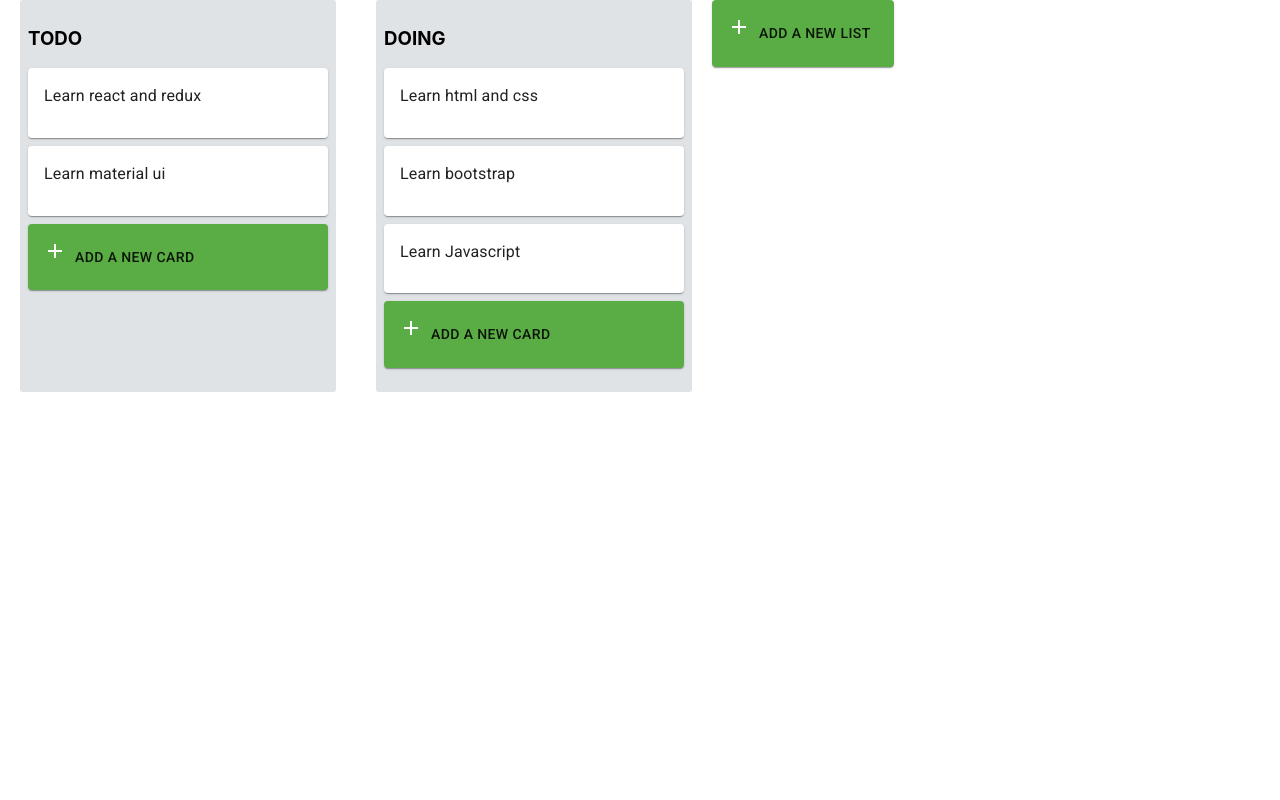
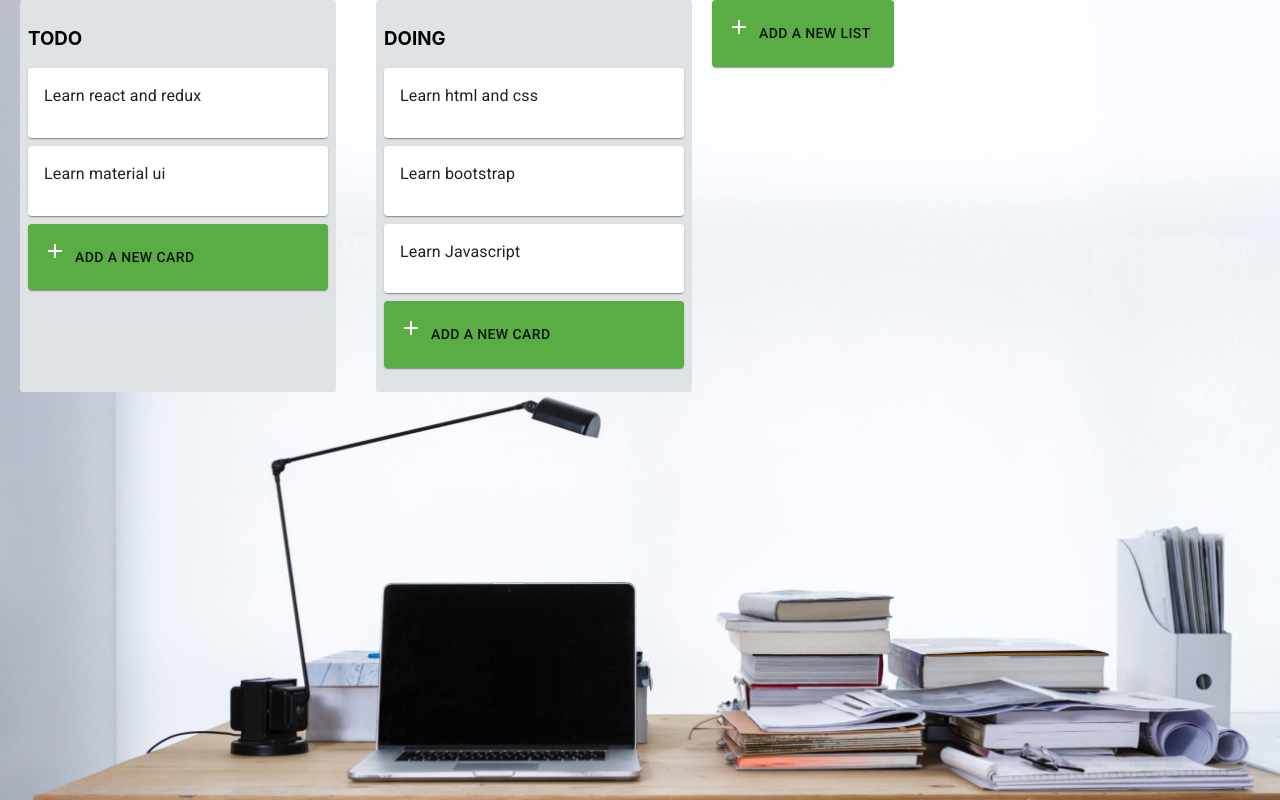
Before and after one commit to lutfullahcelenk/trello-clone-app, a React (Create React App) app: page / in a window 1280 px wide. Built offline with nearby package versions, Linux system fonts and the light colour scheme.

Commit message:
background color is aded

```diff
--- a/src/index.css
+++ b/src/index.css
@@ -5,6 +5,12 @@
     sans-serif;
   -webkit-font-smoothing: antialiased;
   -moz-osx-font-smoothing: grayscale;
+  background-image: url(assets/backgroundimage.jpg);
+  background-repeat: no-repeat;
+  background-size: cover;
+  background-position: center;
+  min-height: 800px;
+
 }
 
 code {
```
